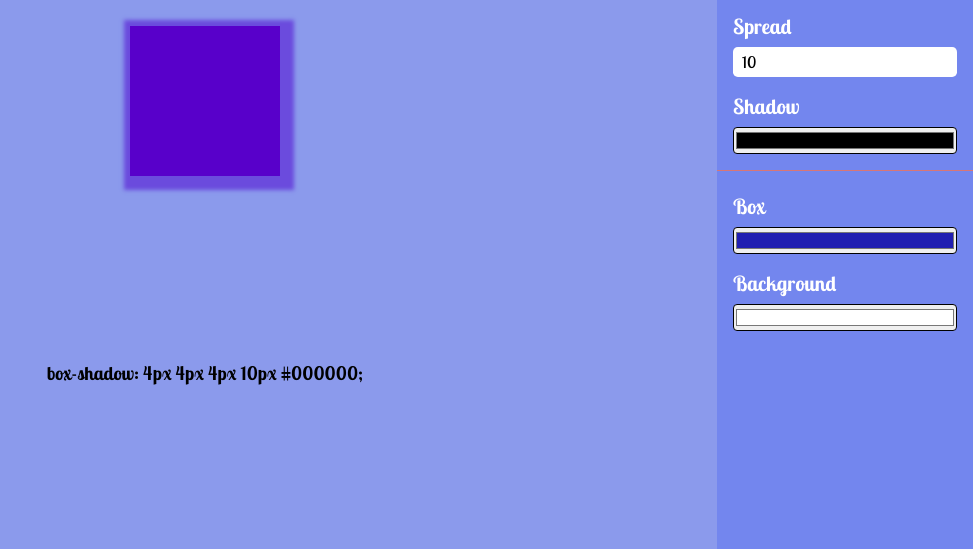
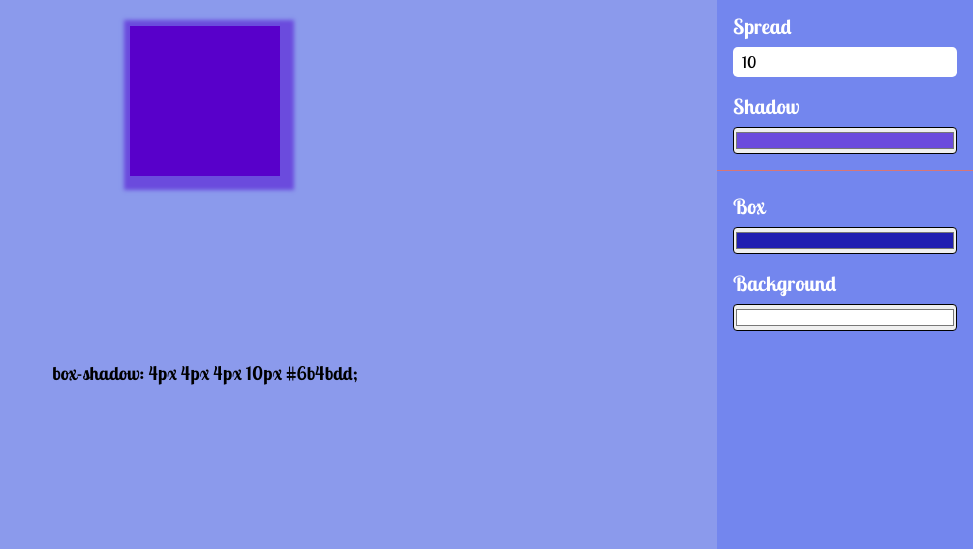
Before and after one commit to suzynakayama/box-shadow-generator, a plain HTML site: page index.html in a window 1280 px wide. Shown: the part 251-800 px from the top of the page, without its empty margins (307-1280 px from the left). Drawn offline with Linux system fonts and the light colour scheme.

Commit message:
fixed the box-shadow input

```diff
--- a/index.html
+++ b/index.html
@@ -31,7 +31,7 @@
                 type="color"
                 name="shadow-color"
                 id="shadow-color"
-                value="#aaa"
+                value="#6b4bdd"
             />
 
             <div class="divider"></div>
```
